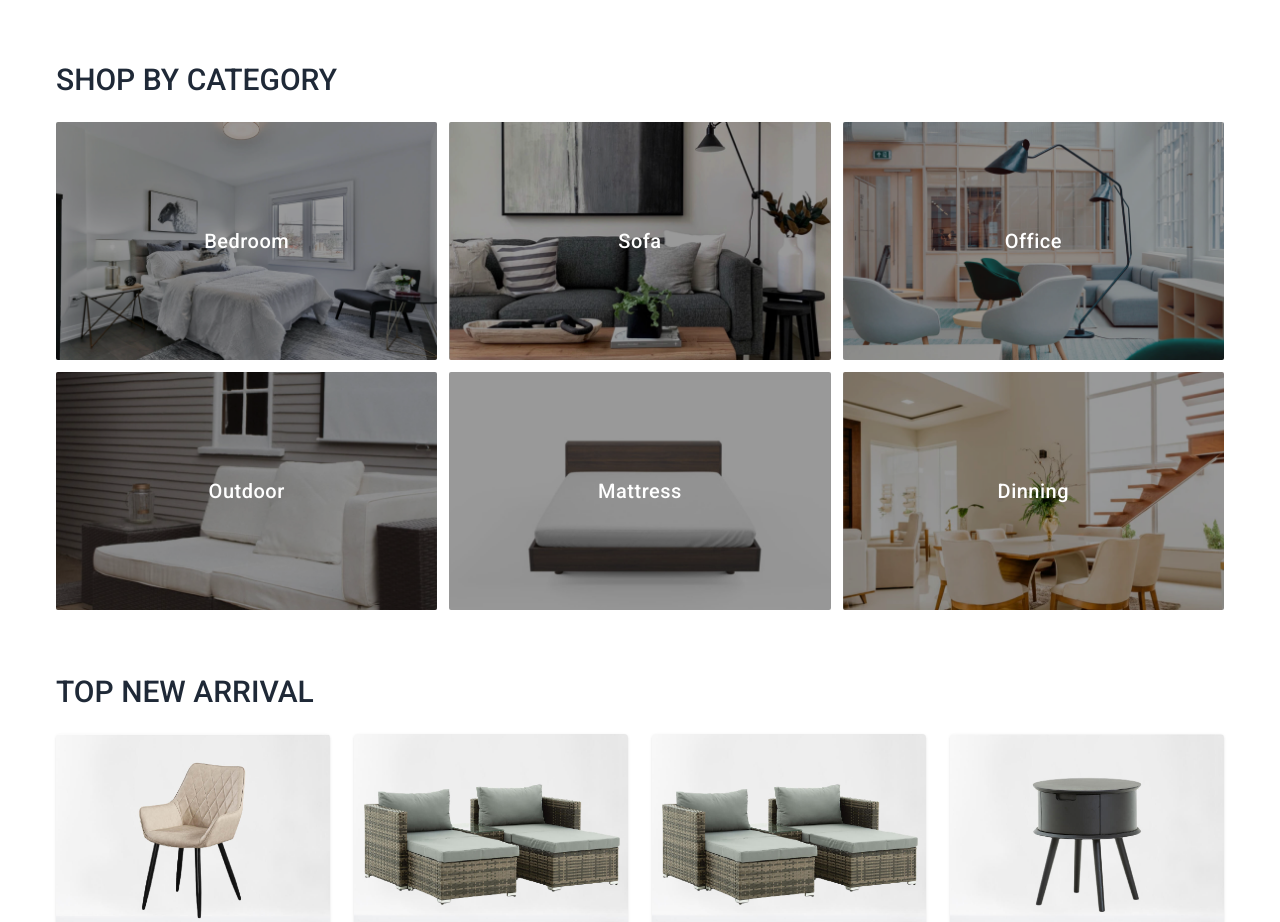
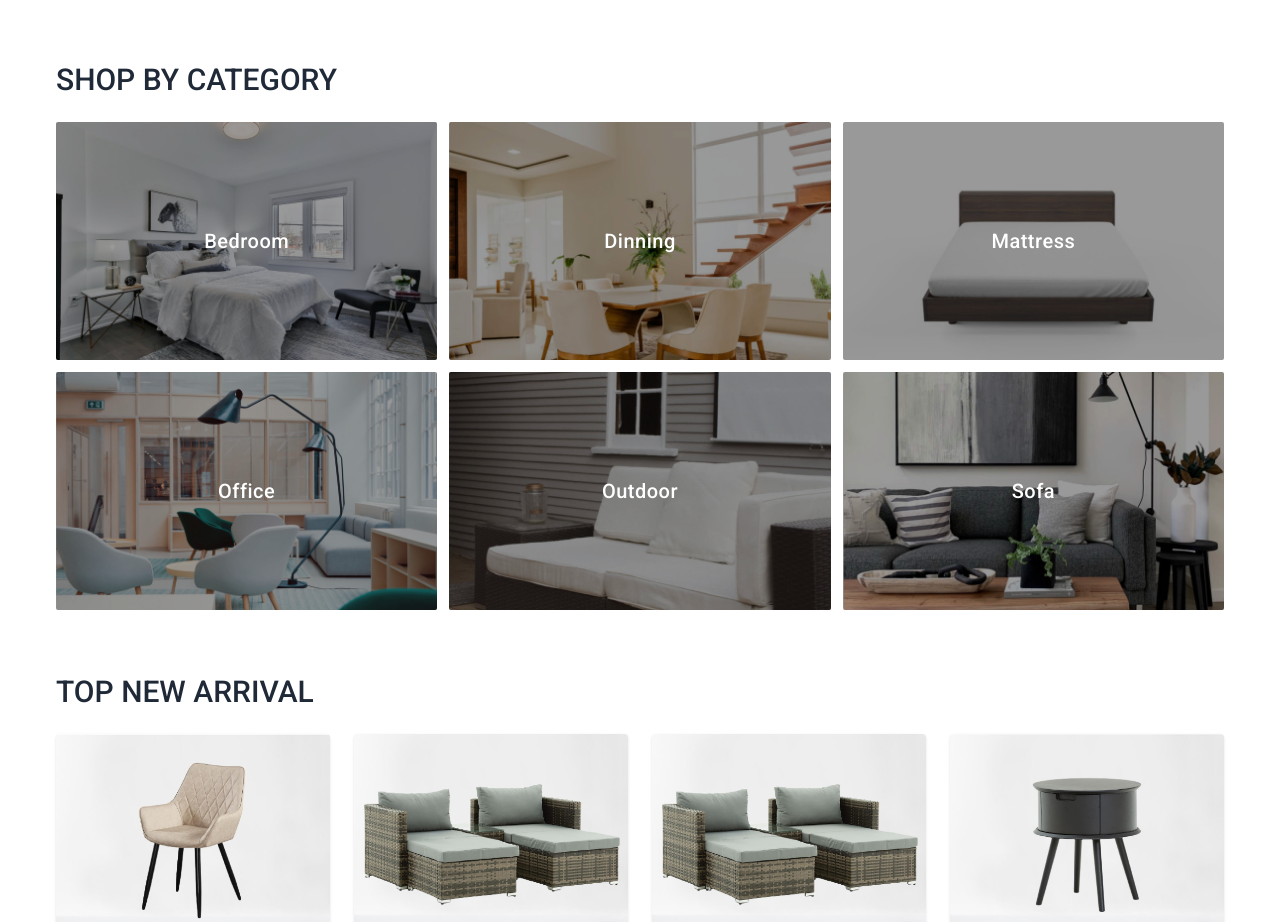
Before and after one commit to tri1911/ecommerce-mern, a React (Create React App) app in the folder client/: page / in a window 1280 px wide. Shown: the part 846-1768 px from the top of the page. Built offline with nearby package versions, Linux system fonts and the light colour scheme.

Commit message:
feat: implement the Categories Slice for managing categories
- present the 'categories' from Redux store instead of hard-coded 'categories'
- change proper links to navigate user into products by category in ShopPage when user clicks on category item

```diff
--- a/client/src/app/store.ts
+++ b/client/src/app/store.ts
@@ -1,11 +1,19 @@
 import { configureStore, ThunkAction, Action } from "@reduxjs/toolkit";
 import productsReducer from "../slices/productsSlice";
+import categoriesReducer, {
+  categoriesReceived,
+} from "../slices/categoriesSlice";
+import { categories } from "../data/categories";
 
 export const store = configureStore({
   reducer: {
     products: productsReducer,
+    categories: categoriesReducer,
   },
 });
+
+// fetch all categories
+store.dispatch(categoriesReceived({ categories }));
 
 export type AppDispatch = typeof store.dispatch;
 export type RootState = ReturnType<typeof store.getState>;
--- a/client/src/components/Cart/CartItem.tsx
+++ b/client/src/components/Cart/CartItem.tsx
@@ -1,4 +1,5 @@
 import React from "react";
+import { Link } from "react-router-dom";
 import QuantitySelector from "../Shared/QuantitySelector";
 
 function CartItemImage() {
@@ -15,10 +16,12 @@ function CartItemImage() {
 
 function CartItemContent() {
   return (
-    <div className="md:w-1/3 w-full">
-      <h2 className="text-gray-800 mb-3 xl:text-xl text-lg font-medium uppercase">
-        Italian L Shape Sofa
-      </h2>
+    <div className="md:w-fit w-full">
+      <Link to="/products/id">
+        <h2 className="text-gray-800 mb-3 xl:text-xl text-lg font-medium uppercase hover:text-primary transition">
+          Italian L Shape Sofa
+        </h2>
+      </Link>
       <p className="text-primary font-semibold">$45.00</p>
       <p className="text-gray-500">Size: M</p>
     </div>
--- a/client/src/components/Cart/CartItems.tsx
+++ b/client/src/components/Cart/CartItems.tsx
@@ -1,16 +1,22 @@
 import React from "react";
 import CartItem from "./CartItem";
+
+function CartHeading() {
+  return (
+    <div className="bg-gray-200 py-2 pl-12 pr-20 xl:pr-28 mb-4 hidden md:flex font-medium">
+      <p className="text-gray-600 text-center">Product</p>
+      <p className="text-gray-600 text-center ml-auto mr-16 xl:mr-24">
+        Quantity
+      </p>
+      <p className="text-gray-600 text-center">Total</p>
+    </div>
+  );
+}
 
 export default function CartItemsSection() {
   return (
     <section className="xl:col-span-9 lg:col-span-8">
-      <div className="bg-gray-200 py-2 pl-12 pr-20 xl:pr-28 mb-4 hidden md:flex">
-        <p className="text-gray-600 text-center">Product</p>
-        <p className="text-gray-600 text-center ml-auto mr-16 xl:mr-24">
-          Quantity
-        </p>
-        <p className="text-gray-600 text-center">Total</p>
-      </div>
+      <CartHeading />
       <div className="space-y-4">
         <CartItem />
         <CartItem />
--- a/client/src/components/Cart/CartSummary.tsx
+++ b/client/src/components/Cart/CartSummary.tsx
@@ -58,7 +58,7 @@ function CheckoutBtn() {
 export default function CartSummary() {
   return (
     <section className="xl:col-span-3 lg:col-span-4 border border-gray-200 px-4 py-4 rounded mt-6 lg:mt-0">
-      <h4 className="mb-4 text-lg font-medium text-gray-800 uppercase">
+      <h4 className="mb-4 text-lg font-semibold text-gray-800 uppercase">
         Order Summary
       </h4>
       <CartTotal />
--- a/client/src/components/Home/CategoriesList.tsx
+++ b/client/src/components/Home/CategoriesList.tsx
@@ -1,4 +1,6 @@
-import { categories } from "../../data/categories";
+import { useSelector } from "react-redux";
+import { Link } from "react-router-dom";
+import { selectAllCategories } from "../../slices/categoriesSlice";
 import { Category } from "../../types";
 
 function CategoryItem({
@@ -7,28 +9,37 @@ function CategoryItem({
   category: Category;
 }) {
   return (
-    <div className="relative group rounded-sm overflow-hidden">
+    <div
+      className="relative group rounded-sm overflow-hidden"
+      onClick={() => console.log("category clicked")}
+    >
       <img className="w-full" src={image} alt={name} />
-      <a
-        href={`/category/${slug}`}
+      <Link
+        to={`/shop?category=${slug}`}
         className="absolute inset-0 bg-black bg-opacity-40 group-hover:bg-opacity-50 flex items-center justify-center text-xl text-white font-roboto font-medium tracking-wide transition"
       >
         {name}
-      </a>
+      </Link>
     </div>
   );
 }
 
 export default function CategoriesList() {
+  const categories = useSelector(selectAllCategories);
+
   return (
     <div className="container pb-16">
       <h2 className="text-2xl md:text-3xl font-medium text-gray-800 uppercase mb-6">
         Shop by Category
       </h2>
       <div className="grid lg:grid-cols-3 sm:grid-cols-2 gap-3">
-        {categories.map((category) => (
-          <CategoryItem key={category.slug} category={category} />
-        ))}
+        {!categories ? (
+          <p>There is no categories.</p>
+        ) : (
+          categories.map((category) => (
+            <CategoryItem key={category.slug} category={category} />
+          ))
+        )}
       </div>
     </div>
   );
--- a/client/src/components/Layout/Navbar.tsx
+++ b/client/src/components/Layout/Navbar.tsx
@@ -1,12 +1,14 @@
+import { useSelector } from "react-redux";
 import { Link } from "react-router-dom";
+import { selectAllCategories } from "../../slices/categoriesSlice";
 
 function CategoryItem({
   href,
-  image,
+  icon,
   text,
 }: {
   href: string;
-  image: string;
+  icon: string;
   text: string;
 }) {
   return (
@@ -14,13 +16,17 @@ function CategoryItem({
       to={href}
       className="px-6 py-3 flex items-center hover:bg-gray-100 transition"
     >
-      <img src={image} alt="" className="w-5 h-5 object-contain" />
+      <img src={icon} alt="" className="w-5 h-5 object-contain" />
       <span className="ml-6 text-gray-600 text-sm">{text}</span>
     </Link>
   );
 }
 
+// NOTE: should pass `categories` props here OR just get data from store? (I chose get data from store because I don't re-use this component with different `categories` set)
 function CategoriesDropdown() {
+  const categories = useSelector(selectAllCategories);
+
+  // NOTE: it's better to save the icon by category's slug
   return (
     <div className="px-8 py-4 bg-primary flex items-center cursor-pointer group relative">
       <span className="text-white">
@@ -28,24 +34,14 @@ function CategoriesDropdown() {
       </span>
       <span className="ml-2 text-white capitalize">All Categories</span>
       <div className="absolute left-0 top-full w-full bg-white shadow-md py-3 invisible opacity-0 group-hover:opacity-100 group-hover:visible transition duration-300 z-50 divide-y divide-gray-300 divide-dashed">
-        <CategoryItem href="#" image="/images/icons/bed.svg" text="Bedroom" />
-        <CategoryItem href="#" image="/images/icons/sofa.svg" text="Sofa" />
-        <CategoryItem href="#" image="/images/icons/office.svg" text="Office" />
-        <CategoryItem
-          href="#"
-          image="/images/icons/terrace.svg"
-          text="Outdoor"
-        />
-        <CategoryItem
-          href="#"
-          image="/images/icons/bed-2.svg"
-          text="Mattress"
-        />
-        <CategoryItem
-          href="#"
-          image="/images/icons/restaurant.svg"
-          text="Restaurant"
-        />
+        {categories.map(({ slug, icon, name }) => (
+          <CategoryItem
+            key={slug}
+            href={`/shop?category=${slug}`}
+            icon={`/images/icons/${icon}.svg`}
+            text={name}
+          />
+        ))}
       </div>
     </div>
   );
--- a/client/src/data/categories.ts
+++ b/client/src/data/categories.ts
@@ -7,35 +7,41 @@ export const categories: Category[] = [
     name: "Bedroom",
     image: "images/category/category-1.jpg",
     quantity: Number(faker.random.numeric(2)),
+    icon: "bed",
   },
   {
     slug: "sofa",
     name: "Sofa",
     image: "images/category/category-5.jpg",
     quantity: Number(faker.random.numeric(2)),
+    icon: "sofa",
   },
   {
     slug: "office",
     name: "Office",
     image: "images/category/category-3.jpg",
     quantity: Number(faker.random.numeric(2)),
+    icon: "office",
   },
   {
     slug: "outdoor",
     name: "Outdoor",
     image: "images/category/category-4.jpg",
     quantity: Number(faker.random.numeric(2)),
+    icon: "outdoor-cafe",
   },
   {
     slug: "mattress",
     name: "Mattress",
     image: "images/category/category-2.jpg",
     quantity: Number(faker.random.numeric(2)),
+    icon: "terrace",
   },
   {
-    slug: "Dinning",
+    slug: "dinning",
     name: "Dinning",
     image: "images/category/category-6.jpg",
     quantity: Number(faker.random.numeric(2)),
+    icon: "restaurant",
   },
 ];
--- a/client/src/index.tsx
+++ b/client/src/index.tsx
@@ -32,7 +32,7 @@ root.render(
           <Route index element={<HomePage />} />
           <Route path="shop" element={<ShopPage />} />
           <Route path="products/:productId" element={<SingleProductPage />} />
-          <Route path="cart" element={<CartPage />} />
+          <Route path="cart/:productId" element={<CartPage />} />
           <Route path="login" element={<LoginPage />} />
           <Route path="register" element={<RegisterPage />} />
           <Route path="forgot-password" element={<ForgotPasswordPage />} />
--- /dev/null
+++ b/client/src/slices/categoriesSlice.ts
@@ -0,0 +1,24 @@
+import { createEntityAdapter, createSlice } from "@reduxjs/toolkit";
+import { RootState } from "../app/store";
+import { Category } from "../types";
+
+const categoriesAdapter = createEntityAdapter<Category>({
+  selectId: (category) => category.slug,
+  sortComparer: (a, b) => a.name.localeCompare(b.name),
+});
+
+const categoriesSlice = createSlice({
+  name: "categories",
+  initialState: categoriesAdapter.getInitialState(),
+  reducers: {
+    categoriesReceived: (state, action) =>
+      categoriesAdapter.setAll(state, action.payload.categories),
+  },
+});
+
+export const { categoriesReceived } = categoriesSlice.actions;
+
+export default categoriesSlice.reducer;
+
+export const { selectAll: selectAllCategories } =
+  categoriesAdapter.getSelectors<RootState>((state) => state.categories);
--- a/client/src/types/index.ts
+++ b/client/src/types/index.ts
@@ -42,11 +42,13 @@ export interface Product {
   createdAt: string;
 }
 
+// NOTE: should save the product ids OR just the number of products
 export interface Category {
   slug: string;
   name: string;
   image: string;
   quantity: number;
+  icon?: string;
 }
 
 export interface Brand {
```
